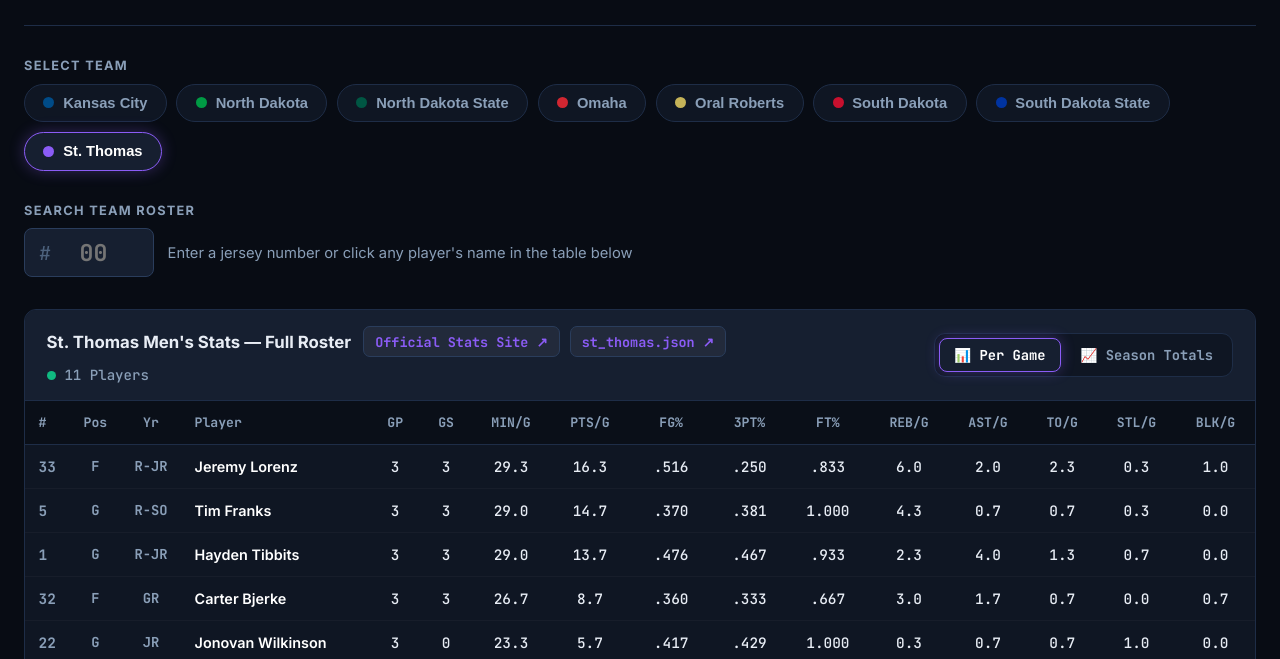
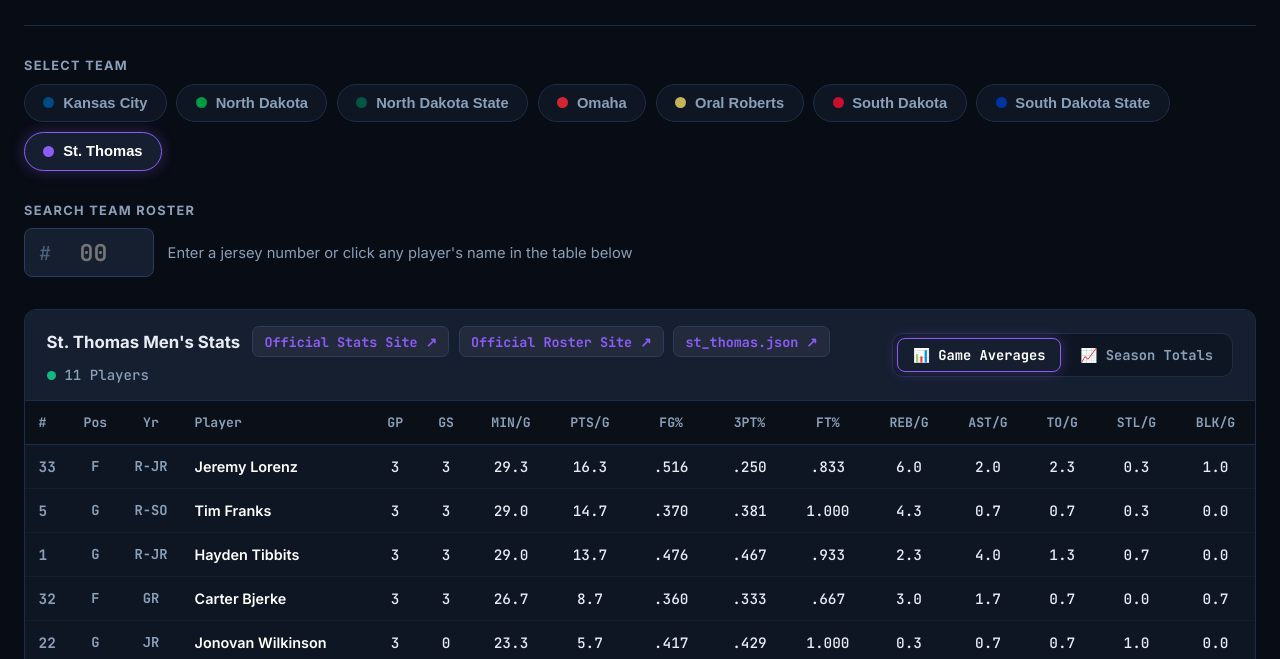
Before and after one commit to TAPbot-Xpression/TAP_basketball_seasonstats, a plain HTML site: page docs/index.html in a window 1280 px wide. Shown: the part 141-800 px from the top of the page. Drawn offline with Linux system fonts and the light colour scheme.

Commit message:
Update index.html

```diff
--- a/docs/index.html
+++ b/docs/index.html
@@ -552,7 +552,7 @@
       box-shadow: 0 0 10px var(--team-glow);
     }
 
-    /* Per Game / Season Totals toggle inside the table header */
+    /* Game Averages / Season Totals toggle inside the table header */
     .table-card-header .toggle-group-wrap {
       background: var(--surface);
     }
@@ -710,7 +710,7 @@
       <div class="meta" id="metaBar">Loading data…</div>
     </div>
 
-    <!-- Controls (Division only — Per Game / Totals toggle now lives in the table header) -->
+    <!-- Controls (Division switch) -->
     <div class="header-controls">
       <div class="toggle-group-wrap" role="tablist" aria-label="Basketball Division Switcher">
         <button id="btnMens" class="toggle-btn active" onclick="setGender('men')">
@@ -804,10 +804,13 @@
       <!-- Left: Title + links, with player count underneath -->
       <div class="table-card-left">
         <div class="table-card-title-wrap">
-          <span class="table-card-title" id="tableTitle">St. Thomas Season Stats — Full Roster</span>
+          <span class="table-card-title" id="tableTitle">St. Thomas Season Stats</span>
           <div class="header-links-group">
             <a id="teamStatsLink" href="https://tommiesports.com/sports/mbball/stats/2026-27" target="_blank" rel="noopener noreferrer" class="site-link-btn">
               Official Stats Site ↗
+            </a>
+            <a id="teamRosterLink" href="https://tommiesports.com/sports/mbball/roster/print" target="_blank" rel="noopener noreferrer" class="site-link-btn">
+              Official Roster Site ↗
             </a>
             <a id="teamJsonLink" href="st_thomas.json" target="_blank" rel="noopener noreferrer" class="site-link-btn">
               st_thomas.json ↗
@@ -820,10 +823,10 @@
         </div>
       </div>
 
-      <!-- Right: Per Game / Season Totals toggle -->
+      <!-- Right: Game Averages / Season Totals toggle -->
       <div class="toggle-group-wrap" role="tablist" aria-label="Stat Mode Switcher">
         <button id="btnAvgMode" class="toggle-btn active" onclick="setStatMode('avg')">
-          <span>📊 Per Game</span>
+          <span>📊 Game Averages</span>
         </button>
         <button id="btnTotMode" class="toggle-btn" onclick="setStatMode('tot')">
           <span>📈 Season Totals</span>
@@ -859,11 +862,13 @@
       shortName: 'Kansas City',
       men: {
         file: 'kansas_city.json',
-        statsSiteUrl: 'https://kcroos.com/sports/mens-basketball/stats/2026-27'
+        statsSiteUrl: 'https://kcroos.com/sports/mens-basketball/stats/2026-27',
+        rosterSiteUrl: 'https://kcroos.com/sports/mens-basketball/roster/print/2026-27'
       },
       women: {
         file: 'kansas_city_women.json',
-        statsSiteUrl: 'https://kcroos.com/sports/womens-basketball/stats/2026-27'
+        statsSiteUrl: 'https://kcroos.com/sports/womens-basketball/stats/2026-27',
+        rosterSiteUrl: 'https://kcroos.com/sports/womens-basketball/roster/print/2026-27'
       }
     },
     north_dakota: {
@@ -872,11 +877,13 @@
       shortName: 'North Dakota',
       men: {
         file: 'north_dakota.json',
-        statsSiteUrl: 'https://fightinghawks.com/sports/mens-basketball/stats/2026-27'
+        statsSiteUrl: 'https://fightinghawks.com/sports/mens-basketball/stats/2026-27',
+        rosterSiteUrl: 'https://fightinghawks.com/sports/mens-basketball/roster?print=true'
       },
       women: {
         file: 'north_dakota_women.json',
-        statsSiteUrl: 'https://fightinghawks.com/sports/womens-basketball/stats/2026-27'
+        statsSiteUrl: 'https://fightinghawks.com/sports/womens-basketball/stats/2026-27',
+        rosterSiteUrl: 'https://fightinghawks.com/sports/womens-basketball/roster?print=true'
       }
     },
     north_dakota_state: {
@@ -885,11 +892,13 @@
       shortName: 'North Dakota State',
       men: {
         file: 'north_dakota_state.json',
-        statsSiteUrl: 'https://gobison.com/sports/mens-basketball/stats/2026-27'
+        statsSiteUrl: 'https://gobison.com/sports/mens-basketball/stats/2026-27',
+        rosterSiteUrl: 'https://gobison.com/sports/mens-basketball/roster/print'
       },
       women: {
         file: 'north_dakota_state_women.json',
-        statsSiteUrl: 'https://gobison.com/sports/womens-basketball/stats/2026-27'
+        statsSiteUrl: 'https://gobison.com/sports/womens-basketball/stats/2026-27',
+        rosterSiteUrl: 'https://gobison.com/sports/womens-basketball/roster/print/2026-27'
       }
     },
     omaha: {
@@ -898,11 +907,13 @@
       shortName: 'Omaha',
       men: {
         file: 'omaha.json',
-        statsSiteUrl: 'https://omahamavs.com/sports/mens-basketball/stats/2026-27'
+        statsSiteUrl: 'https://omahamavs.com/sports/mens-basketball/stats/2026-27',
+        rosterSiteUrl: 'https://omahamavs.com/sports/mens-basketball/roster/print'
       },
       women: {
         file: 'omaha_women.json',
-        statsSiteUrl: 'https://omahamavs.com/sports/womens-basketball/stats/2026-27'
+        statsSiteUrl: 'https://omahamavs.com/sports/womens-basketball/stats/2026-27',
+        rosterSiteUrl: 'https://omahamavs.com/sports/womens-basketball/roster/print/2026-27'
       }
     },
     oral_roberts: {
@@ -911,11 +922,13 @@
       shortName: 'Oral Roberts',
       men: {
         file: 'oral_roberts.json',
-        statsSiteUrl: 'https://oruathletics.com/sports/mens-basketball/stats/2026-27'
+        statsSiteUrl: 'https://oruathletics.com/sports/mens-basketball/stats/2026-27',
+        rosterSiteUrl: 'https://oruathletics.com/sports/mens-basketball/roster?print=true'
       },
       women: {
         file: 'oral_roberts_women.json',
-        statsSiteUrl: 'https://oruathletics.com/sports/womens-basketball/stats/2026-27'
+        statsSiteUrl: 'https://oruathletics.com/sports/womens-basketball/stats/2026-27',
+        rosterSiteUrl: 'https://oruathletics.com/sports/womens-basketball/roster/2026-27?print=true'
       }
     },
     south_dakota: {
@@ -924,11 +937,13 @@
       shortName: 'South Dakota',
       men: {
         file: 'south_dakota.json',
-        statsSiteUrl: 'https://goyotes.com/sports/mens-basketball/stats/2026-27'
+        statsSiteUrl: 'https://goyotes.com/sports/mens-basketball/stats/2026-27',
+        rosterSiteUrl: 'https://goyotes.com/sports/mens-basketball/roster?print=true'
       },
       women: {
         file: 'south_dakota_women.json',
-        statsSiteUrl: 'https://goyotes.com/sports/womens-basketball/stats/2026-27'
+        statsSiteUrl: 'https://goyotes.com/sports/womens-basketball/stats/2026-27',
+        rosterSiteUrl: 'https://goyotes.com/sports/womens-basketball/roster?print=true'
       }
     },
     south_dakota_state: {
@@ -937,11 +952,13 @@
       shortName: 'South Dakota State',
       men: {
         file: 'south_dakota_state.json',
-        statsSiteUrl: 'https://gojacks.com/sports/mens-basketball/stats/2026-27'
+        statsSiteUrl: 'https://gojacks.com/sports/mens-basketball/stats/2026-27',
+        rosterSiteUrl: 'https://gojacks.com/sports/mens-basketball/roster/print'
       },
       women: {
         file: 'south_dakota_state_women.json',
-        statsSiteUrl: 'https://gojacks.com/sports/womens-basketball/stats/2026-27'
+        statsSiteUrl: 'https://gojacks.com/sports/womens-basketball/stats/2026-27',
+        rosterSiteUrl: 'https://gojacks.com/sports/womens-basketball/roster/print'
       }
     },
     st_thomas: {
@@ -950,17 +967,18 @@
       shortName: 'St. Thomas',
       men: {
         file: 'st_thomas.json',
-        statsSiteUrl: 'https://tommiesports.com/sports/mbball/stats/2026-27'
+        statsSiteUrl: 'https://tommiesports.com/sports/mbball/stats/2026-27',
+        rosterSiteUrl: 'https://tommiesports.com/sports/mbball/roster/print'
       },
       women: {
         file: 'st_thomas_women.json',
-        statsSiteUrl: 'https://tommiesports.com/sports/wbball/stats/2026-27'
+        statsSiteUrl: 'https://tommiesports.com/sports/wbball/stats/2026-27',
+        rosterSiteUrl: 'https://tommiesports.com/sports/wbball/roster/print/2026-27'
       }
     }
   };
 
   // ── Column Definitions for Both Modes ──────────────────────────────────────
-  // tableOnly: true  → shown in the full table, hidden from the spotlight card
   const STAT_CONFIGS = {
     avg: [
       { key: 'gp',           label: 'GP',     tableOnly: true },
@@ -1016,7 +1034,7 @@
     loadTeamData(CURRENT_TEAM);
   }
 
-  // ── Switch Stat View Mode (Per Game vs Totals) ───────────────────────────────
+  // ── Switch Stat View Mode (Game Averages vs Totals) ─────────────────────────
   function setStatMode(mode) {
     if (CURRENT_STAT_MODE === mode) return;
     CURRENT_STAT_MODE = mode;
@@ -1098,12 +1116,19 @@
     document.getElementById('statusText').textContent = 'Loading…';
     document.getElementById('tableBody').innerHTML = `<tr><td colspan="16" class="empty">Loading ${team.shortName} (${genderLabel}) stats…</td></tr>`;
 
-    document.getElementById('tableTitle').textContent = `${team.shortName} ${genderLabel} Stats — Full Roster`;
+    // Removed "— Full Roster" from title
+    document.getElementById('tableTitle').textContent = `${team.shortName} ${genderLabel} Stats`;
 
-    const linkEl = document.getElementById('teamStatsLink');
-    if (linkEl && teamConfig.statsSiteUrl) {
-      linkEl.href = teamConfig.statsSiteUrl;
-      linkEl.title = `View official ${team.shortName} stats on their athletics website`;
+    const linkStatsEl = document.getElementById('teamStatsLink');
+    if (linkStatsEl && teamConfig.statsSiteUrl) {
+      linkStatsEl.href = teamConfig.statsSiteUrl;
+      linkStatsEl.title = `View official ${team.shortName} stats on their athletics website`;
+    }
+
+    const linkRosterEl = document.getElementById('teamRosterLink');
+    if (linkRosterEl && teamConfig.rosterSiteUrl) {
+      linkRosterEl.href = teamConfig.rosterSiteUrl;
+      linkRosterEl.title = `View official ${team.shortName} roster on their athletics website`;
     }
 
     const jsonLinkEl = document.getElementById('teamJsonLink');
@@ -1126,7 +1151,6 @@
         rawList = RAW_DATA;
       }
 
-      // Map and normalize all attributes with fallbacks
       PLAYERS = rawList.map(p => ({
         name:         p.name || p.player || p.player_name || '—',
         number:       p.number !== undefined && p.number !== null ? String(p.number) : (p.jersey ? String(p.jersey) : ''),
@@ -1212,7 +1236,6 @@
 
     body.innerHTML = sorted.map(r => {
       const isHL = searchNum && String(r.number) === String(searchNum);
-      // Use the player's index in the ORIGINAL list so clicks work correctly after sorting
       const origIdx = PLAYERS.indexOf(r);
       return `<tr class="${isHL ? 'row-highlight' : ''}" data-num="${r.number}">
         <td class="col-jersey">${r.number || '—'}</td>
@@ -1252,7 +1275,7 @@
     card.style.display     = 'block';
 
     const genderLabel = CURRENT_GENDER === 'women' ? "Women's" : "Men's";
-    const modeLabel   = CURRENT_STAT_MODE === 'avg' ? "Per Game" : "Season Totals";
+    const modeLabel   = CURRENT_STAT_MODE === 'avg' ? "Game Averages" : "Season Totals";
 
     document.getElementById('spotJersey').textContent = player.number || '—';
     document.getElementById('spotYr').textContent  = player.year || '—';
@@ -1260,7 +1283,6 @@
     document.getElementById('spotName').textContent = player.name || '—';
     document.getElementById('spotSub').textContent  = `${RAW_DATA.team || TEAMS[CURRENT_TEAM].name} · ${genderLabel} Basketball (${modeLabel})`;
 
-    // Spotlight excludes table-only columns (GP, GS)
     const spotCols = STAT_CONFIGS[CURRENT_STAT_MODE].filter(c => !c.tableOnly);
     const grid = document.getElementById('spotStatGrid');
 
```
